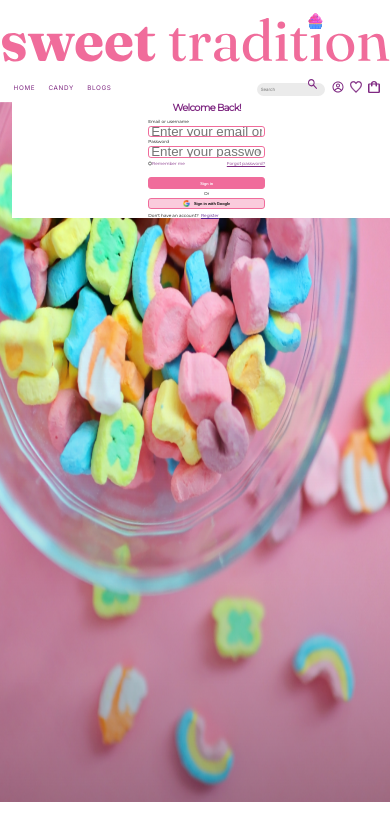
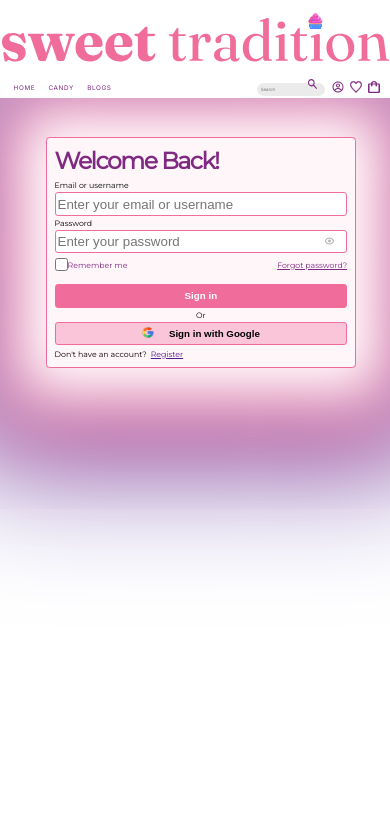
Before and after one commit to mvuko01/Sweet-tradition, a Next.js app in the folder candyshop/: page /login in a window 390 px wide. Shown: the top 840 px of the page. Built offline with nearby package versions, Linux system fonts and the light colour scheme.

Commit message:
Fixed mobile version of login page

```diff
--- a/candyshop/styles/Blogs.module.css
+++ b/candyshop/styles/Blogs.module.css
@@ -81,7 +81,7 @@
     display: flex;
     flex-direction: column;
     width: 50%;
-    min-height: 40vw;
+    min-height: 41.1vw;
 }
 .miniBlogWrapper {
     display: flex;
--- a/candyshop/styles/Login.module.css
+++ b/candyshop/styles/Login.module.css
@@ -5,7 +5,7 @@
 }
 .banner {
     width: 58vw;
-    height: calc(100vh - 144px);
+    height: calc(100vh - 124px);
 }
 #registerSection {
     margin-top: 0;
@@ -160,19 +160,53 @@
 }
 @media screen and (max-width: 768px) {
     .mainWrapper {
-        position:relative;
-        height: 100vh;
+        height: auto;
         display: flex;
+        justify-content: center;
+        margin: 10vw auto;
     }
     .banner {
-        position: absolute;
-        width: 140vw;
+        display: none;
     }
     .content {
+        border: 0.5vw solid #F06C9B;
+        background-color: #f06c9a10;
+        border-radius: 1vw;
+        height: auto;
+        width: auto;
+        padding: 2vw;
         display: flex;
-        position: absolute;
-        align-items: center;
-        width: 100vw;
-        background-color: white;
+        justify-content: center;
+        box-shadow:
+        0 0 60px 30px #fff,  /* inner */
+        0 0 100px 60px #F06C9B, /* middle  */
+        0 0 140px 90px #624CAB; /* outer */
+    }
+    .content label {
+        font-size: 2vw;
+    }
+    .content input {
+        width: auto;
+        height: 6vw;
+    }
+    .content button {
+        width: auto;
+        height: 6vw;
+        font-size: 2.5vw;
+    }
+    .inputWrapper {
+        width: 75vw;
+    }
+    .title {
+        font-size: 6vw;
+    }
+    .register {
+        font-size: 2vw;
+    }
+    .eye {
+        max-width: 3vw;
+    }
+    .google {
+        max-width: 3vw;
     }
 }
```
